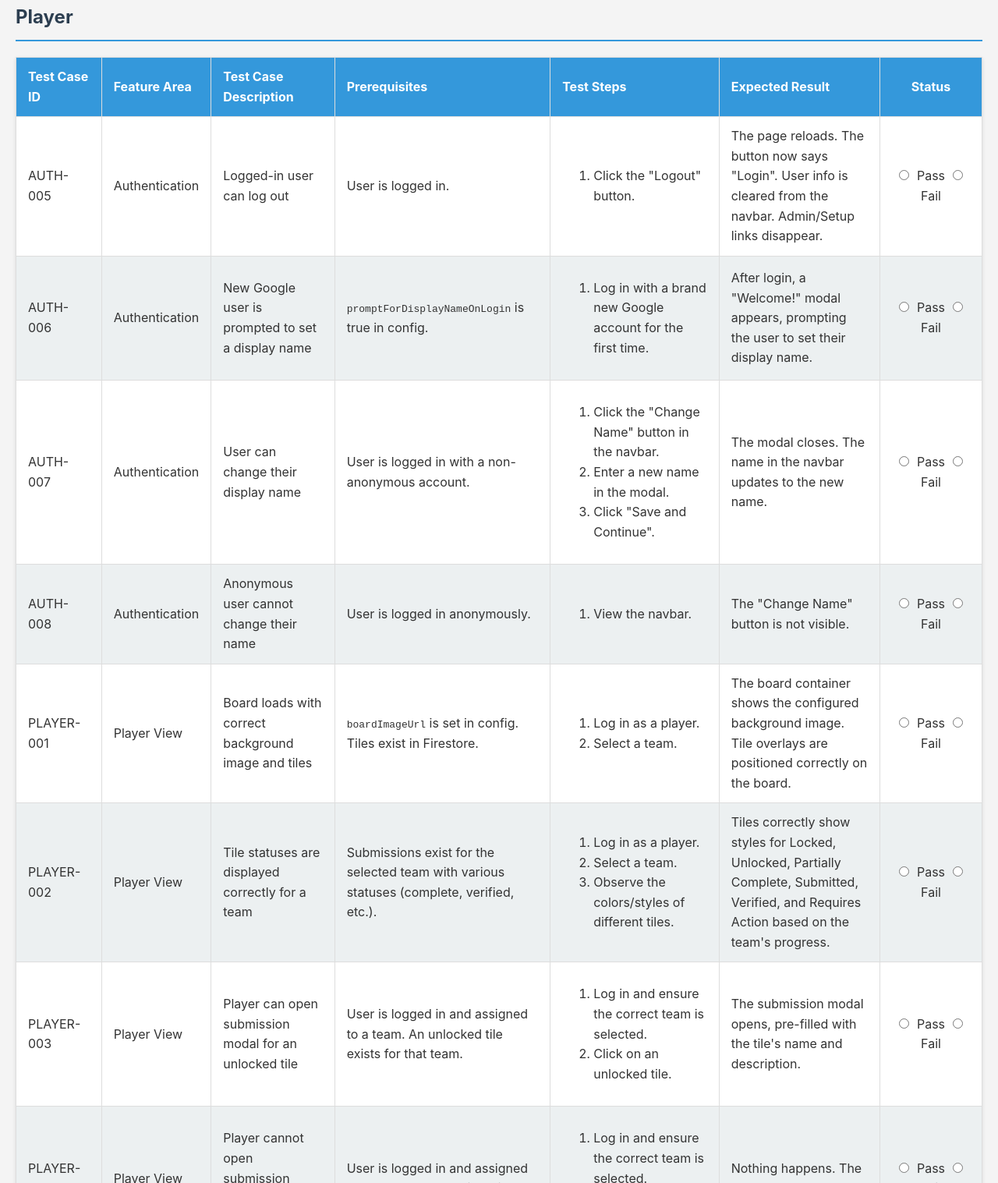
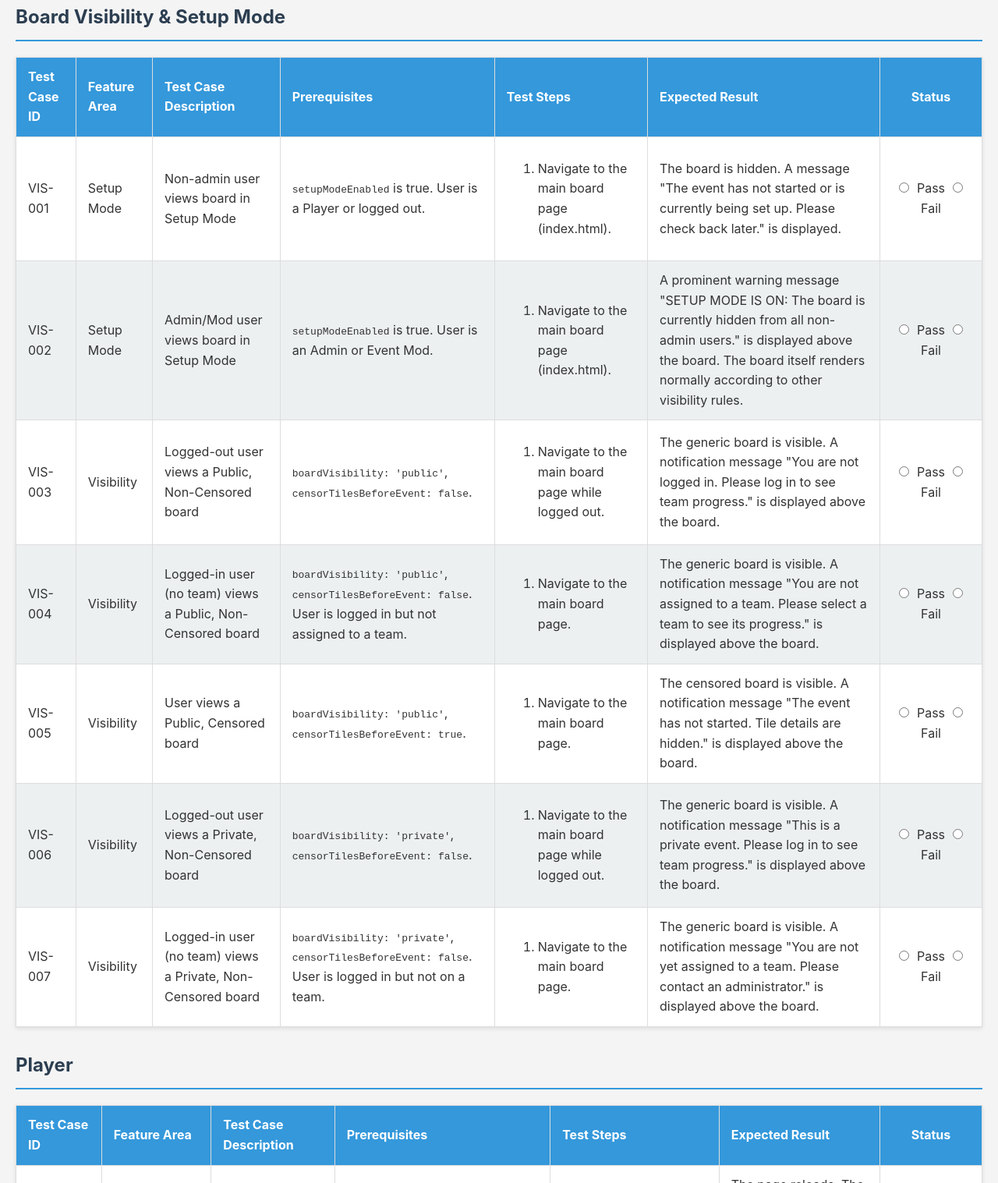
Before and after one commit to Bourkies/Firebase-Bingo-Platform, a plain HTML site: page dev/test_plan.html in a window 1280 px wide. Shown: the part 1712-3229 px from the top of the page at 78% size. Drawn offline with Linux system fonts and the light colour scheme.

Commit message:
update tes plan for recent changes

```diff
--- a/dev/test_plan.html
+++ b/dev/test_plan.html
@@ -146,6 +146,108 @@
                 <td class="status-col">
                     <input type="radio" name="AUTH-004" value="pass"> Pass
                     <input type="radio" name="AUTH-004" value="fail"> Fail
+                </td>
+            </tr>
+        </tbody>
+    </table>
+
+    <!-- NEW: Board Visibility & Setup Mode Tests -->
+    <h2>Board Visibility & Setup Mode</h2>
+    <table>
+        <thead>
+            <tr>
+                <th>Test Case ID</th>
+                <th>Feature Area</th>
+                <th>Test Case Description</th>
+                <th>Prerequisites</th>
+                <th>Test Steps</th>
+                <th>Expected Result</th>
+                <th class="status-col">Status</th>
+            </tr>
+        </thead>
+        <tbody>
+            <tr>
+                <td>VIS-001</td>
+                <td>Setup Mode</td>
+                <td>Non-admin user views board in Setup Mode</td>
+                <td><code>setupModeEnabled</code> is true. User is a Player or logged out.</td>
+                <td><ol><li>Navigate to the main board page (index.html).</li></ol></td>
+                <td>The board is hidden. A message "The event has not started or is currently being set up. Please check back later." is displayed.</td>
+                <td class="status-col">
+                    <input type="radio" name="VIS-001" value="pass"> Pass
+                    <input type="radio" name="VIS-001" value="fail"> Fail
+                </td>
+            </tr>
+            <tr>
+                <td>VIS-002</td>
+                <td>Setup Mode</td>
+                <td>Admin/Mod user views board in Setup Mode</td>
+                <td><code>setupModeEnabled</code> is true. User is an Admin or Event Mod.</td>
+                <td><ol><li>Navigate to the main board page (index.html).</li></ol></td>
+                <td>A prominent warning message "SETUP MODE IS ON: The board is currently hidden from all non-admin users." is displayed above the board. The board itself renders normally according to other visibility rules.</td>
+                <td class="status-col">
+                    <input type="radio" name="VIS-002" value="pass"> Pass
+                    <input type="radio" name="VIS-002" value="fail"> Fail
+                </td>
+            </tr>
+            <tr>
+                <td>VIS-003</td>
+                <td>Visibility</td>
+                <td>Logged-out user views a Public, Non-Censored board</td>
+                <td><code>boardVisibility: 'public'</code>, <code>censorTilesBeforeEvent: false</code>.</td>
+                <td><ol><li>Navigate to the main board page while logged out.</li></ol></td>
+                <td>The generic board is visible. A notification message "You are not logged in. Please log in to see team progress." is displayed above the board.</td>
+                <td class="status-col">
+                    <input type="radio" name="VIS-003" value="pass"> Pass
+                    <input type="radio" name="VIS-003" value="fail"> Fail
+                </td>
+            </tr>
+            <tr>
+                <td>VIS-004</td>
+                <td>Visibility</td>
+                <td>Logged-in user (no team) views a Public, Non-Censored board</td>
+                <td><code>boardVisibility: 'public'</code>, <code>censorTilesBeforeEvent: false</code>. User is logged in but not assigned to a team.</td>
+                <td><ol><li>Navigate to the main board page.</li></ol></td>
+                <td>The generic board is visible. A notification message "You are not assigned to a team. Please select a team to see its progress." is displayed above the board.</td>
+                <td class="status-col">
+                    <input type="radio" name="VIS-004" value="pass"> Pass
+                    <input type="radio" name="VIS-004" value="fail"> Fail
+                </td>
+            </tr>
+            <tr>
+                <td>VIS-005</td>
+                <td>Visibility</td>
+                <td>User views a Public, Censored board</td>
+                <td><code>boardVisibility: 'public'</code>, <code>censorTilesBeforeEvent: true</code>.</td>
+                <td><ol><li>Navigate to the main board page.</li></ol></td>
+                <td>The censored board is visible. A notification message "The event has not started. Tile details are hidden." is displayed above the board.</td>
+                <td class="status-col">
+                    <input type="radio" name="VIS-005" value="pass"> Pass
+                    <input type="radio" name="VIS-005" value="fail"> Fail
+                </td>
+            </tr>
+            <tr>
+                <td>VIS-006</td>
+                <td>Visibility</td>
+                <td>Logged-out user views a Private, Non-Censored board</td>
+                <td><code>boardVisibility: 'private'</code>, <code>censorTilesBeforeEvent: false</code>.</td>
+                <td><ol><li>Navigate to the main board page while logged out.</li></ol></td>
+                <td>The generic board is visible. A notification message "This is a private event. Please log in to see team progress." is displayed above the board.</td>
+                <td class="status-col">
+                    <input type="radio" name="VIS-006" value="pass"> Pass
+                    <input type="radio" name="VIS-006" value="fail"> Fail
+                </td>
+            </tr>
+            <tr>
+                <td>VIS-007</td>
+                <td>Visibility</td>
+                <td>Logged-in user (no team) views a Private, Non-Censored board</td>
+                <td><code>boardVisibility: 'private'</code>, <code>censorTilesBeforeEvent: false</code>. User is logged in but not on a team.</td>
+                <td><ol><li>Navigate to the main board page.</li></ol></td>
+                <td>The generic board is visible. A notification message "You are not yet assigned to a team. Please contact an administrator." is displayed above the board.</td>
+                <td class="status-col">
+                    <input type="radio" name="VIS-007" value="pass"> Pass
+                    <input type="radio" name="VIS-007" value="fail"> Fail
                 </td>
             </tr>
         </tbody>
```
Also changed, not shown: 1 other file.
